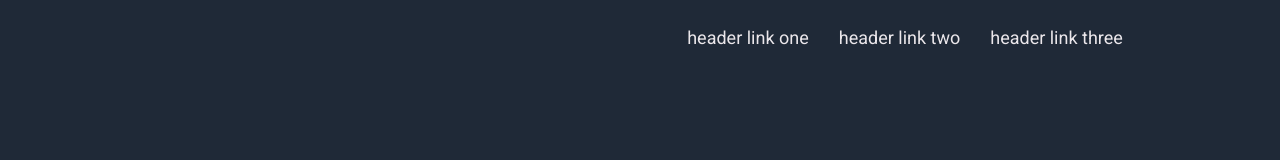
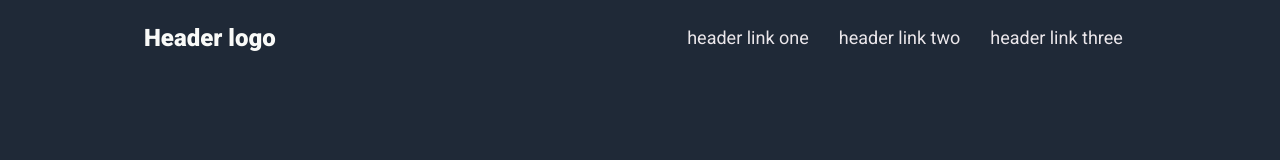
Before and after one commit to jvben76/odin-landing-page, a plain HTML site: page index.html in a window 1280 px wide. Shown: the top 160 px of the page. Drawn offline with Linux system fonts and the light colour scheme.

Commit message:
Fixed missing "Header logo" element

```diff
--- a/index.html
+++ b/index.html
@@ -17,7 +17,7 @@
 <body>
     <div class="hero-section">
         <div class="header">
-            <div class="logo"></div>
+            <div class="logo">Header logo</div>
             <div class="header-links">
                 <ul class = "header-link-list">
                     <a class = "header-link-items" href = "#"><li>header link one</li></a>
```
